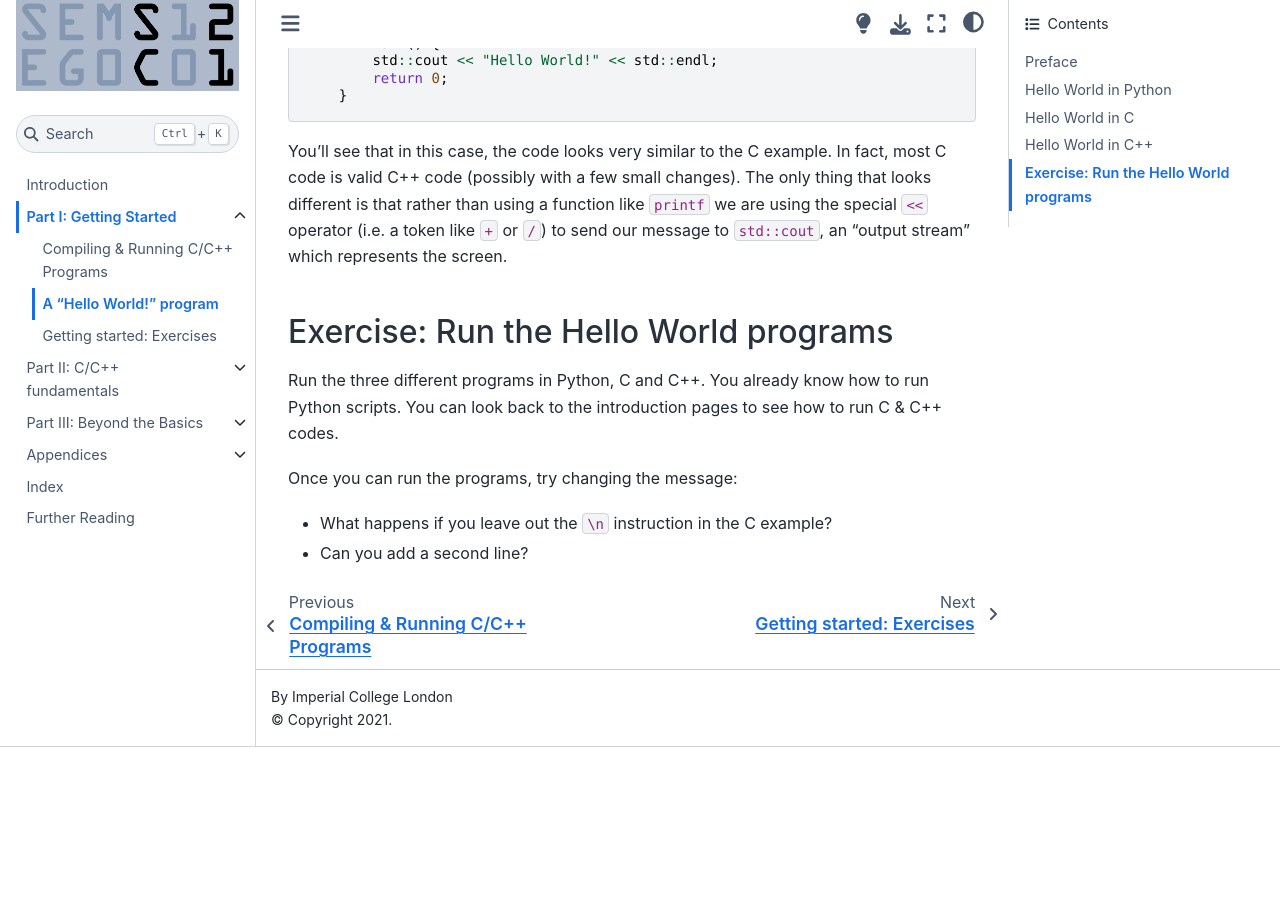
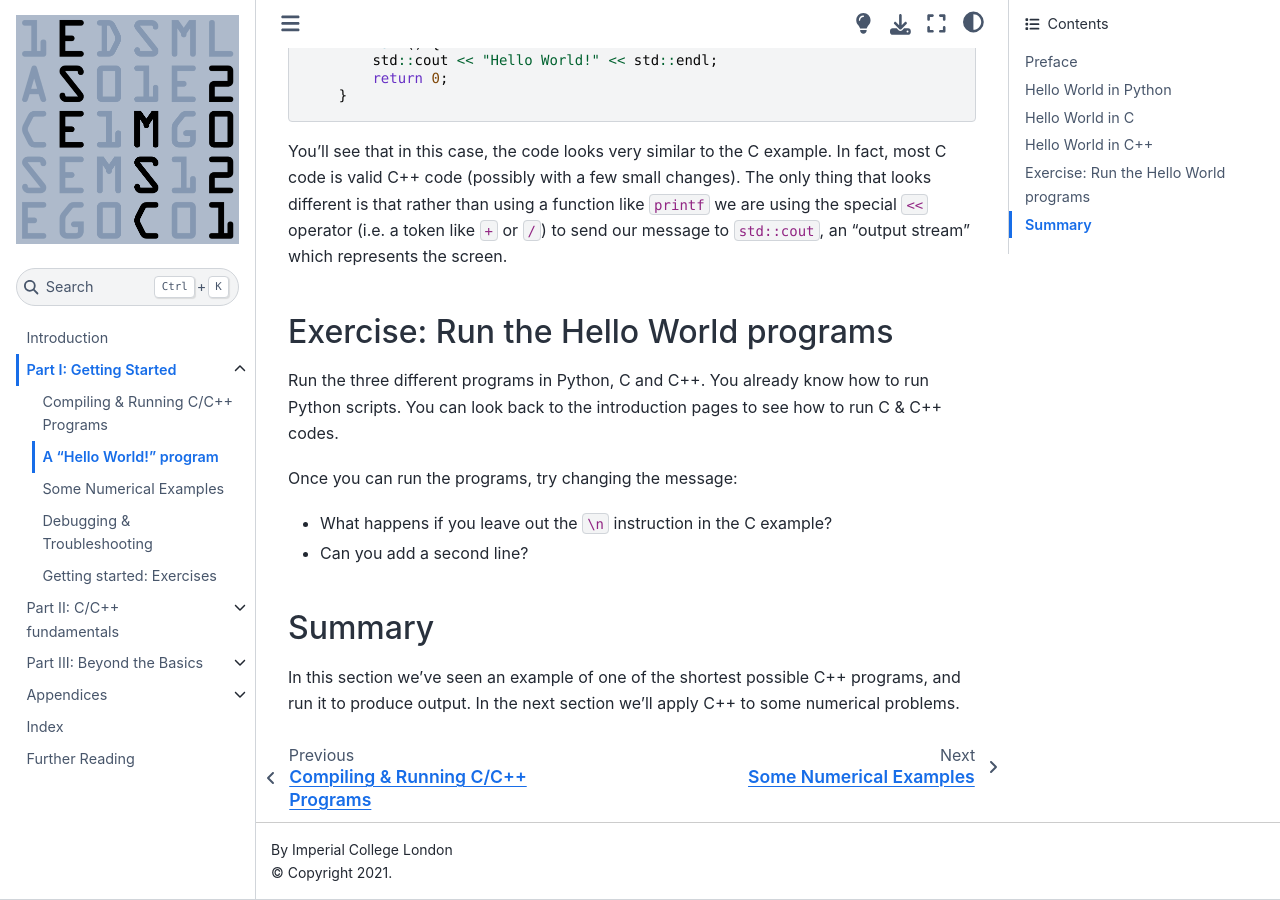
Before and after one commit to ese-msc/c-primer, a Jupyter Book: the page built from hello_world.md, in a window 1280 px wide and 900 px high, scrolled down 1671 px. Built offline with Jupyter Book 1.0.4 settings and Sphinx 7.4.7 and the Sphinx Book theme 1.1.4, drawn with Linux system fonts in a browser that asks for light colours; before the commit the page ends 2418 px from its top, so only the background shows below that.

Commit message:
Updates.

```diff
--- a/_toc.yml
+++ b/_toc.yml
@@ -4,6 +4,8 @@
   sections:
   - file: running
   - file: hello_world
+  - file: simple_math
+  - file: troubleshooting
   - file: exercises_one
 - file: part_two
   sections:
@@ -21,6 +23,7 @@
 - file: appendices
   sections:
   - file: keywords
+  - file: c-preprocessor
 - title: "Index"
   file: genindex
 - file: further_reading
--- a/hello_world.md
+++ b/hello_world.md
@@ -61,3 +61,8 @@
 Once you can run the programs, try changing the message:
 - What happens if you leave out the `\n` instruction in the C example?
 - Can you add a second line?
+
+
+## Summary
+
+In this section we've seen an example of one of the shortest possible C++ programs, and run it to produce output. In the next section we'll apply C++ to some numerical problems.
--- /dev/null
+++ b/troubleshooting.md
@@ -0,0 +1,5 @@
+# Debugging & Troubleshooting
+
+## Compiler error messages
+
+## Exercises
```
Also changed, not shown: appendices.md (+1 -1 lines), c-preprocessor.md (added, +1 -0 lines), functions.md (+1 -2 lines), simple_math.md (added, +60 -0 lines), 1 other file.
